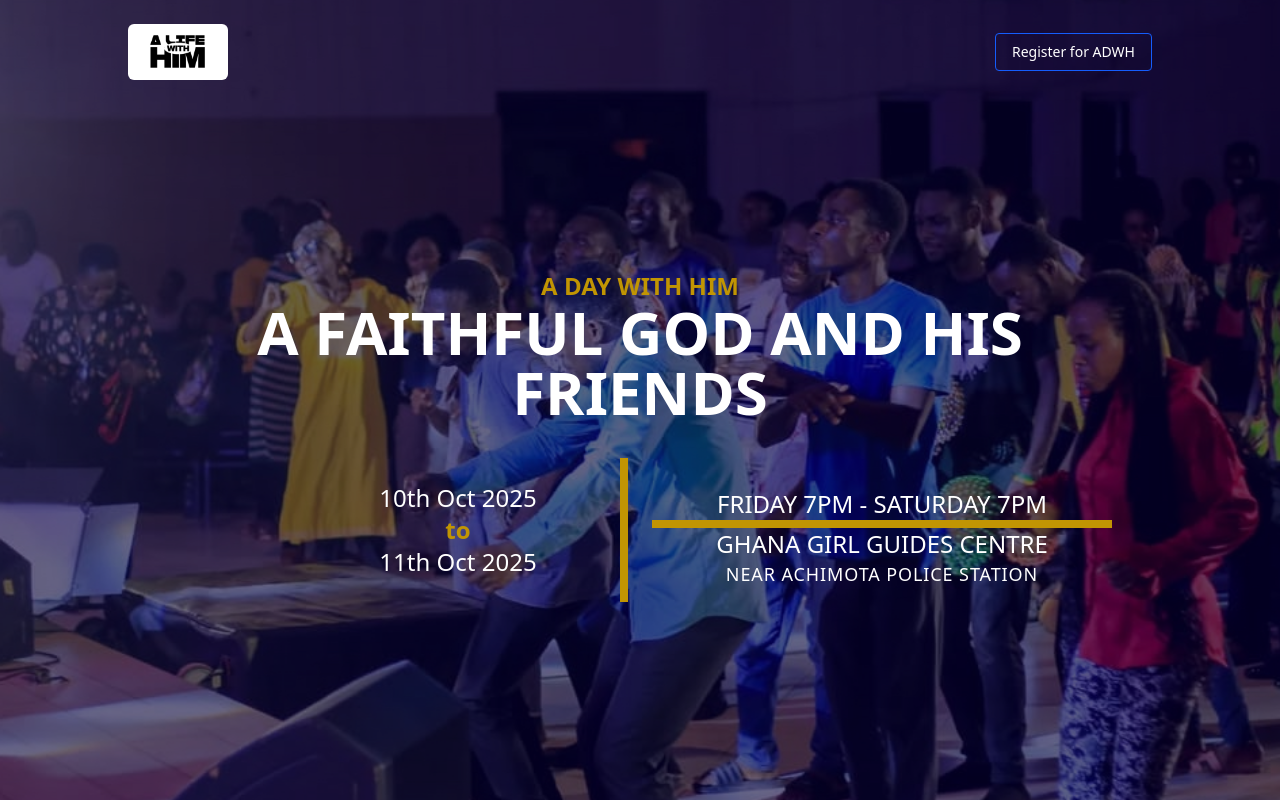
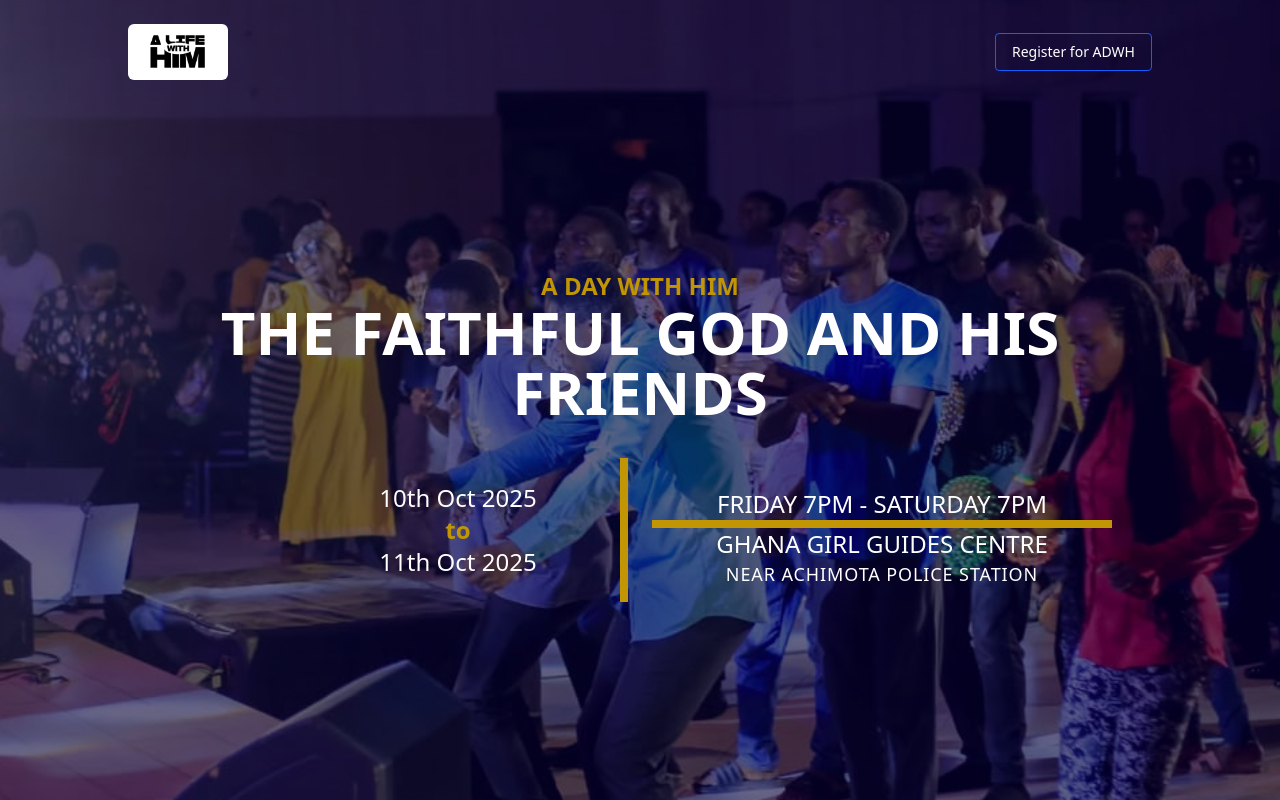
Before and after one commit to theStarkov/dojo-helpdesk, a Next.js app: page / in a window 1280 px wide. Built offline with nearby package versions, Linux system fonts and the light colour scheme.

Commit message:
theme adjustment

```diff
--- a/app/Components/Slider.js
+++ b/app/Components/Slider.js
@@ -18,7 +18,7 @@ export const Slider = () => {
   ];
   const [currentBackground, setCurrentBackground] = useState(0);
   const [currentText, setCurrentText] = useState(0);
-  const monthTheme = "A FAITHFUL GOD AND HIS FRIENDS";
+  const monthTheme = "THE FAITHFUL GOD AND HIS FRIENDS";
   const wordings = [
     "Jesus Christ",
     "The Holy Spirit",
```
